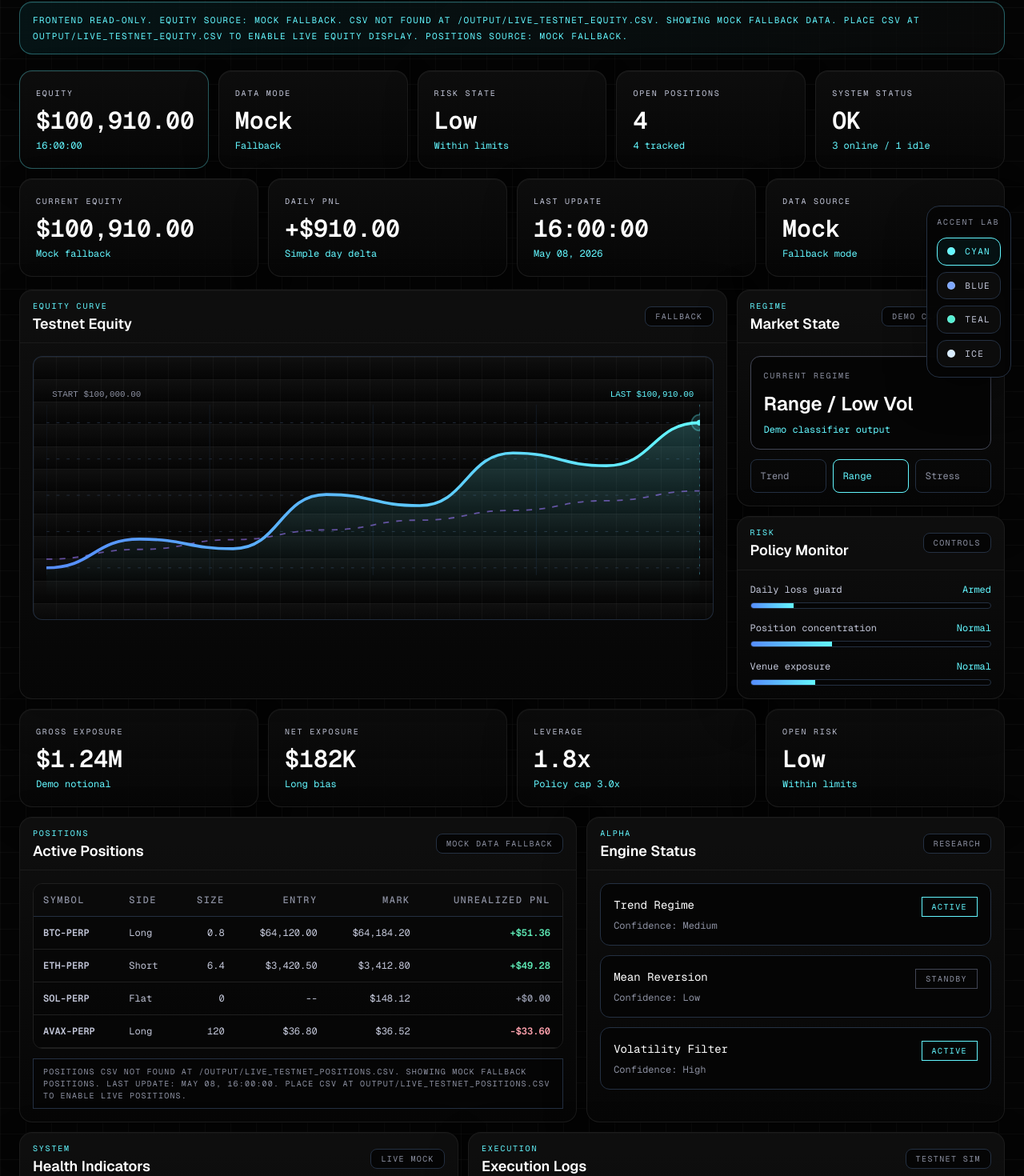
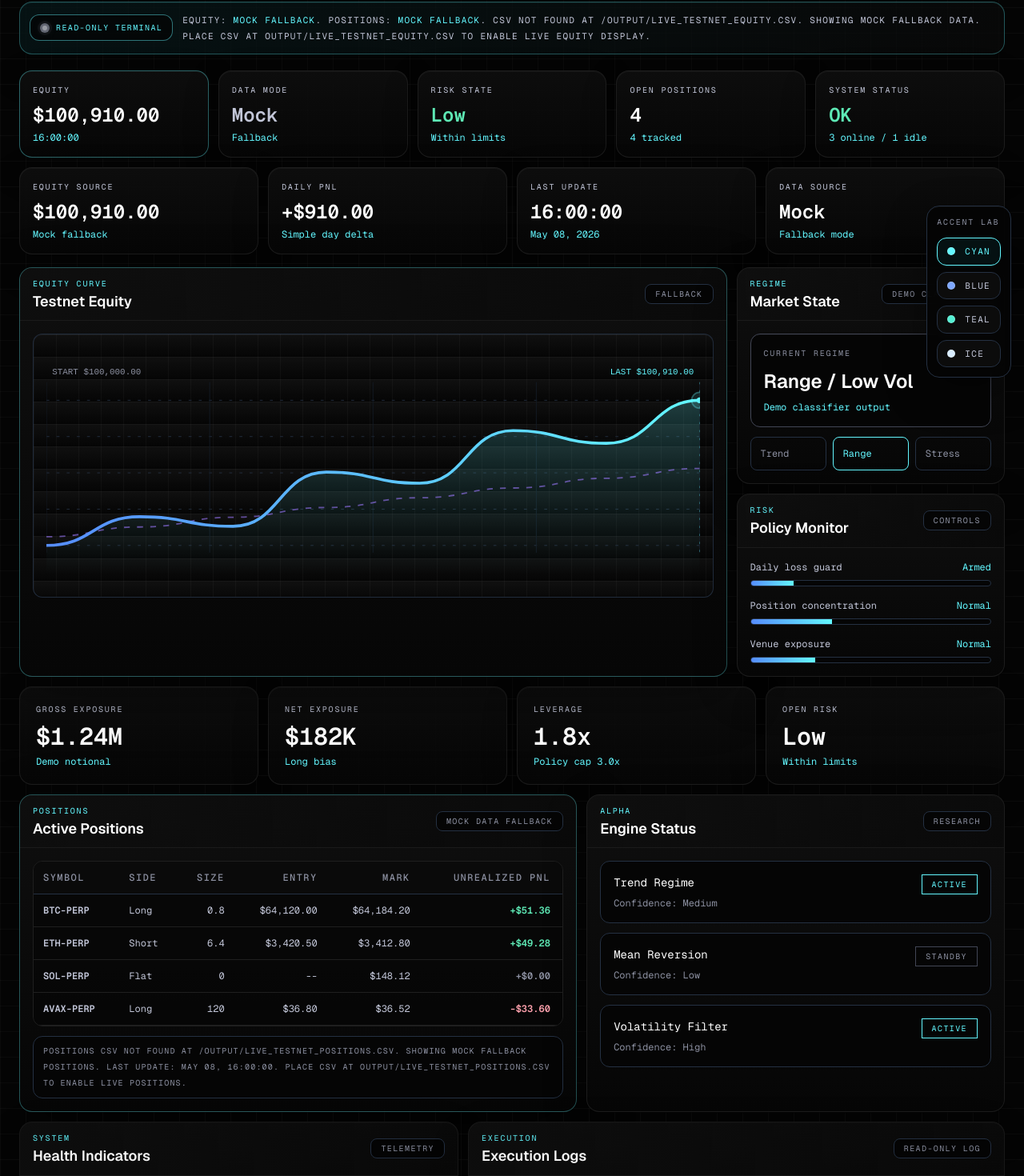
Before and after one commit to tomasgastaldi9-bit/landing-quant-page, a Next.js app: page /dashboard in a window 1280 px wide. Shown: the part 312-1782 px from the top of the page at 80% size. Built offline with nearby package versions, Linux system fonts and the light colour scheme.

Commit message:
style(platform): refine operator dashboard UX

```diff
--- a/components/dashboard/dashboard-shell.tsx
+++ b/components/dashboard/dashboard-shell.tsx
@@ -66,7 +66,7 @@ export function DashboardShell({
 }) {
   const equityMetrics = [
     {
-      label: "Current Equity",
+      label: "Equity Source",
       value: formatCurrency(equitySnapshot.currentEquity),
       detail:
         equitySnapshot.source === "live-csv" ? "From live CSV" : "Mock fallback",
@@ -103,7 +103,7 @@ export function DashboardShell({
           <div className="flex items-center justify-between gap-4">
             <div>
               <div className="font-mono text-[10px] uppercase tracking-[0.2em] text-[var(--accent-primary)]">
-                Quant Terminal
+                QuantBot
               </div>
               <div className="mt-1 text-lg font-semibold text-white">
                 Dashboard / Terminal
@@ -147,19 +147,27 @@ export function DashboardShell({
               Trading, risk, execution, and scheduler systems remain untouched.
             </p>
           </div>
-          <div className="mt-5 rounded-2xl border border-[var(--accent-primary)]/35 bg-[linear-gradient(135deg,rgb(var(--accent-soft-rgb)/0.86),rgba(10,10,10,0.72))] px-4 py-3 font-mono text-[11px] uppercase leading-5 tracking-[0.12em] text-[var(--accent-primary)] shadow-[inset_0_1px_0_rgb(var(--accent-primary-rgb)/0.08),0_18px_50px_rgba(0,0,0,0.22)]">
-            Frontend read-only. Equity source:{" "}
-            {equitySnapshot.source === "live-csv" ? "live CSV" : "mock fallback"}.
-            {" "}
-            {equitySnapshot.message}
-            {equitySnapshot.source === "mock-fallback"
-              ? " Place CSV at output/live_testnet_equity.csv to enable live equity display."
-              : ""}
-            {" "}
-            Positions source:{" "}
-            {positionsSnapshot.source === "live-csv"
-              ? "live CSV"
-              : "mock fallback"}.
+          <div className="mt-5 grid gap-3 rounded-2xl border border-[var(--accent-primary)]/30 bg-[linear-gradient(135deg,rgb(var(--accent-soft-rgb)/0.72),rgba(10,10,10,0.68))] p-3 shadow-[inset_0_1px_0_rgb(var(--accent-primary-rgb)/0.08),0_18px_50px_rgba(0,0,0,0.22)] sm:grid-cols-[auto_1fr] sm:items-center">
+            <div className="inline-flex w-fit items-center gap-2 rounded-xl border border-[var(--accent-primary)]/45 bg-[#050505]/72 px-3 py-2 font-mono text-[10px] uppercase tracking-[0.14em] text-[var(--accent-primary)]">
+              <StatusLed state={liveSource ? "online" : "standby"} />
+              Read-only terminal
+            </div>
+            <div className="font-mono text-[11px] uppercase leading-5 tracking-[0.12em] text-[#c2c6d8]">
+              Equity:{" "}
+              <span className="text-[var(--accent-primary)]">
+                {equitySnapshot.source === "live-csv" ? "live CSV" : "mock fallback"}
+              </span>
+              . Positions:{" "}
+              <span className="text-[var(--accent-primary)]">
+                {positionsSnapshot.source === "live-csv"
+                  ? "live CSV"
+                  : "mock fallback"}
+              </span>
+              . {equitySnapshot.message}
+              {equitySnapshot.source === "mock-fallback"
+                ? " Place CSV at output/live_testnet_equity.csv to enable live equity display."
+                : ""}
+            </div>
           </div>
         </section>
 
@@ -169,24 +177,40 @@ export function DashboardShell({
             value={formatCurrency(equitySnapshot.currentEquity)}
             detail={formatTime(equitySnapshot.lastUpdate)}
             emphasis
+            compact
           />
           <MetricTile
             label="Data Mode"
             value={liveSource ? "Live" : "Mock"}
             detail={liveSource ? "Testnet CSV" : "Fallback"}
+            tone={liveSource ? "good" : "muted"}
+            compact
           />
-          <MetricTile label="Risk State" value="Low" detail="Within limits" />
+          <MetricTile
+            label="Risk State"
+            value="Low"
+            detail="Within limits"
+            tone="good"
+            compact
+          />
           <MetricTile
             label="Open Positions"
             value={String(openPositions)}
             detail={`${positionsSnapshot.positions.length} tracked`}
+            compact
           />
-          <MetricTile label="System Status" value="OK" detail="3 online / 1 idle" />
+          <MetricTile
+            label="System Status"
+            value="OK"
+            detail="3 online / 1 idle"
+            tone="good"
+            compact
+          />
         </section>
 
         <section className="mt-3 grid grid-cols-1 gap-3 sm:grid-cols-2 xl:grid-cols-4">
           {equityMetrics.map((metric) => (
-            <MetricTile key={metric.label} {...metric} />
+            <MetricTile key={metric.label} {...metric} compact />
           ))}
         </section>
 
@@ -195,6 +219,7 @@ export function DashboardShell({
             eyebrow="Equity Curve"
             title="Testnet Equity"
             action={equitySnapshot.source === "live-csv" ? "CSV loaded" : "Fallback"}
+            priority="primary"
           >
             <EquityChart points={equitySnapshot.points} />
           </TerminalPanel>
@@ -211,6 +236,7 @@ export function DashboardShell({
             ))}
           </section>
           <TerminalPanel
+            id="positions"
             eyebrow="Positions"
             title="Active Positions"
             action={
@@ -218,9 +244,11 @@ export function DashboardShell({
                 ? "LIVE TESTNET DATA"
                 : "MOCK DATA FALLBACK"
             }
+            priority="primary"
+            className="scroll-mt-32"
           >
             <PositionsTable positions={positionsSnapshot.positions} />
-            <div className="mt-3 border border-[#243042] bg-[#050505] px-3 py-2 font-mono text-[10px] uppercase tracking-[0.12em] text-[#8c90a1]">
+            <div className="mt-3 rounded-xl border border-[#243042] bg-[#050505] px-3 py-2 font-mono text-[10px] uppercase leading-5 tracking-[0.12em] text-[#8c90a1]">
               {positionsSnapshot.message}
               {positionsSnapshot.lastUpdate
                 ? ` Last update: ${formatDateTime(positionsSnapshot.lastUpdate)}.`
@@ -236,10 +264,20 @@ export function DashboardShell({
         </section>
 
         <section className="mt-3 grid grid-cols-1 gap-3 xl:grid-cols-[0.9fr_1.1fr]">
-          <TerminalPanel eyebrow="System" title="Health Indicators" action="Live mock">
+          <TerminalPanel
+            eyebrow="System"
+            title="Health Indicators"
+            action="Telemetry"
+            priority="passive"
+          >
             <SystemHealth />
           </TerminalPanel>
-          <TerminalPanel eyebrow="Execution" title="Execution Logs" action="Testnet sim">
+          <TerminalPanel
+            eyebrow="Execution"
+            title="Execution Logs"
+            action="Read-only log"
+            priority="passive"
+          >
             <ExecutionLogs />
           </TerminalPanel>
         </section>
--- a/components/dashboard/terminal-ui.tsx
+++ b/components/dashboard/terminal-ui.tsx
@@ -1,23 +1,35 @@
 import Link from "next/link";
 
 export function TerminalPanel({
+  id,
   eyebrow,
   title,
   action,
   children,
   className = "",
+  priority = "normal",
 }: {
+  id?: string;
   eyebrow: string;
   title: string;
   action?: string;
   children: React.ReactNode;
   className?: string;
+  priority?: "primary" | "normal" | "passive";
 }) {
+  const priorityClass =
+    priority === "primary"
+      ? "border-[var(--accent-primary)]/32 shadow-[inset_0_1px_0_rgba(255,255,255,0.05),0_24px_70px_rgba(0,0,0,0.34)]"
+      : priority === "passive"
+        ? "border-[#1f1f1f]/70 opacity-[0.96]"
+        : "border-[#1f1f1f]/90";
+
   return (
     <article
-      className={`group overflow-hidden rounded-2xl border border-[#1f1f1f]/90 bg-[linear-gradient(180deg,rgba(16,16,16,0.92),rgba(7,7,7,0.86))] shadow-[inset_0_1px_0_rgba(255,255,255,0.04),0_18px_55px_rgba(0,0,0,0.24)] backdrop-blur-sm transition-all duration-200 hover:border-[#2f3b52] hover:shadow-[inset_0_1px_0_rgba(255,255,255,0.045),0_22px_65px_rgba(0,0,0,0.3)] ${className}`}
+      id={id}
+      className={`group overflow-hidden rounded-2xl border bg-[linear-gradient(180deg,rgba(16,16,16,0.92),rgba(7,7,7,0.86))] shadow-[inset_0_1px_0_rgba(255,255,255,0.04),0_18px_55px_rgba(0,0,0,0.24)] backdrop-blur-sm transition-all duration-200 hover:border-[#2f3b52] hover:shadow-[inset_0_1px_0_rgba(255,255,255,0.045),0_22px_65px_rgba(0,0,0,0.3)] ${priorityClass} ${className}`}
     >
-      <div className="flex items-center justify-between gap-4 border-b border-[#1f1f1f]/80 bg-[#0e0e0e]/44 px-4 py-3">
+      <div className="flex items-center justify-between gap-4 border-b border-[#1f1f1f]/80 bg-[linear-gradient(90deg,rgba(14,14,14,0.76),rgba(5,5,5,0.42))] px-4 py-3">
         <div>
           <div className="font-mono text-[10px] uppercase tracking-[0.18em] text-[var(--accent-primary)]">
             {eyebrow}
@@ -43,23 +55,43 @@ export function MetricTile({
   detail,
   href,
   emphasis = false,
+  tone = "neutral",
+  compact = false,
 }: {
   label: string;
   value: string;
   detail: string;
   href?: string;
   emphasis?: boolean;
+  tone?: "neutral" | "good" | "warning" | "muted";
+  compact?: boolean;
 }) {
+  const toneClass =
+    tone === "good"
+      ? "text-emerald-300"
+      : tone === "warning"
+        ? "text-amber-200"
+        : tone === "muted"
+          ? "text-[#c2c6d8]"
+          : "text-white";
+  const borderClass = emphasis
+    ? "border-[var(--accent-primary)]/38 bg-[linear-gradient(180deg,rgb(var(--accent-soft-rgb)/0.45),rgba(7,7,7,0.86))]"
+    : "border-[#1f1f1f]/90";
+
   const card = (
     <article
-      className={`rounded-2xl border bg-[linear-gradient(180deg,rgba(14,14,14,0.92),rgba(7,7,7,0.86))] p-5 shadow-[inset_0_1px_0_rgba(255,255,255,0.04),0_16px_45px_rgba(0,0,0,0.22)] transition-all duration-200 hover:-translate-y-px hover:border-[#2f3b52] ${
-        emphasis ? "border-[var(--accent-primary)]/35" : "border-[#1f1f1f]/90"
+      className={`rounded-2xl border bg-[linear-gradient(180deg,rgba(14,14,14,0.92),rgba(7,7,7,0.86))] shadow-[inset_0_1px_0_rgba(255,255,255,0.04),0_16px_45px_rgba(0,0,0,0.22)] transition-all duration-200 hover:-translate-y-px hover:border-[#2f3b52] ${borderClass} ${
+        compact ? "p-4" : "p-5"
       }`}
     >
       <div className="font-mono text-[10px] uppercase tracking-[0.18em] text-[#c2c6d8]">
         {label}
       </div>
-      <div className="mt-3 font-mono text-[30px] font-semibold leading-none text-white">
+      <div
+        className={`mt-3 font-mono font-semibold leading-none ${toneClass} ${
+          compact ? "text-2xl" : "text-[30px]"
+        }`}
+      >
         {value}
       </div>
       <div className="mt-2 font-mono text-xs text-[var(--accent-primary)]">
@@ -86,7 +118,7 @@ export function StatusBadge({
 }) {
   return (
     <span
-      className={`rounded-xl border px-3 py-2 font-mono text-[11px] uppercase tracking-[0.14em] shadow-[inset_0_1px_0_rgba(255,255,255,0.035),0_10px_30px_rgba(0,0,0,0.18)] transition-colors ${
+      className={`inline-flex items-center rounded-xl border px-3 py-2 font-mono text-[11px] uppercase tracking-[0.14em] shadow-[inset_0_1px_0_rgba(255,255,255,0.035),0_10px_30px_rgba(0,0,0,0.18)] transition-colors ${
         tone === "accent"
           ? "border-[var(--accent-primary)]/60 bg-[var(--accent-surface)]/90 text-[var(--accent-primary)] hover:border-[var(--accent-primary)]"
           : "border-[#243042] bg-[#0e0e0e]/82 text-[#c2c6d8] hover:border-[#424655]"
```
Also changed, not shown: components/navbar.tsx (+33 -8 lines).
